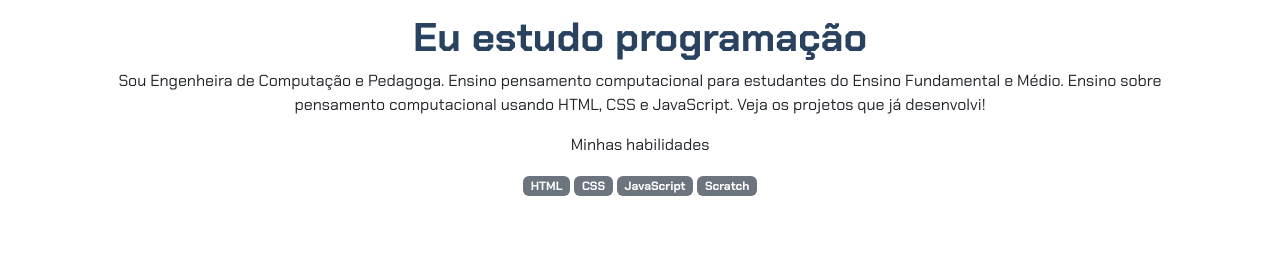
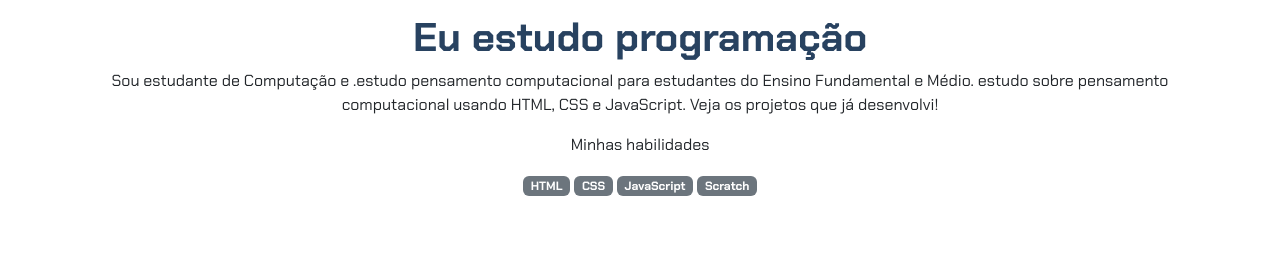
Before and after one commit to anderlifernandes-hub/curriculo, a plain HTML site: page index.html in a window 1280 px wide. Shown: the part 58-315 px from the top of the page. Drawn offline with nearby package versions, Linux system fonts and the light colour scheme.

Commit message:
modificado

```diff
--- a/index.html
+++ b/index.html
@@ -15,8 +15,8 @@
             srcset="">
         <p class="lead">Eu sou anderli_</p>
         <h1>Eu estudo programação</h1>
-        <p>Sou Engenheira de Computação e Pedagoga. Ensino pensamento computacional para estudantes do Ensino
-            Fundamental e Médio. Ensino sobre pensamento computacional usando HTML, CSS e JavaScript. Veja os projetos
+        <p>Sou estudante de Computação e .estudo pensamento computacional para estudantes do Ensino
+            Fundamental e Médio. estudo sobre pensamento computacional usando HTML, CSS e JavaScript. Veja os projetos
             que já desenvolvi!</p>
         <p>Minhas habilidades</p>
         <div>
```
